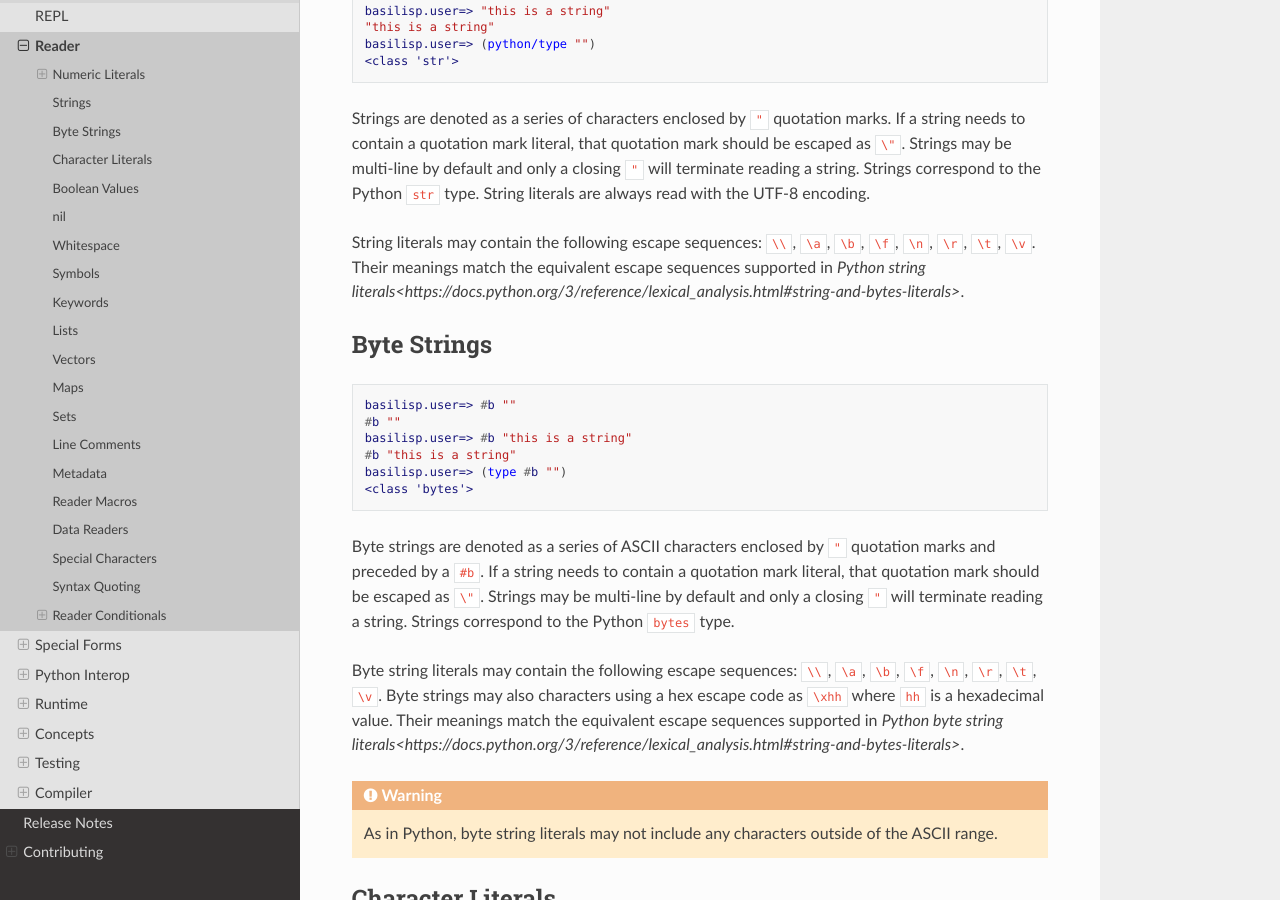
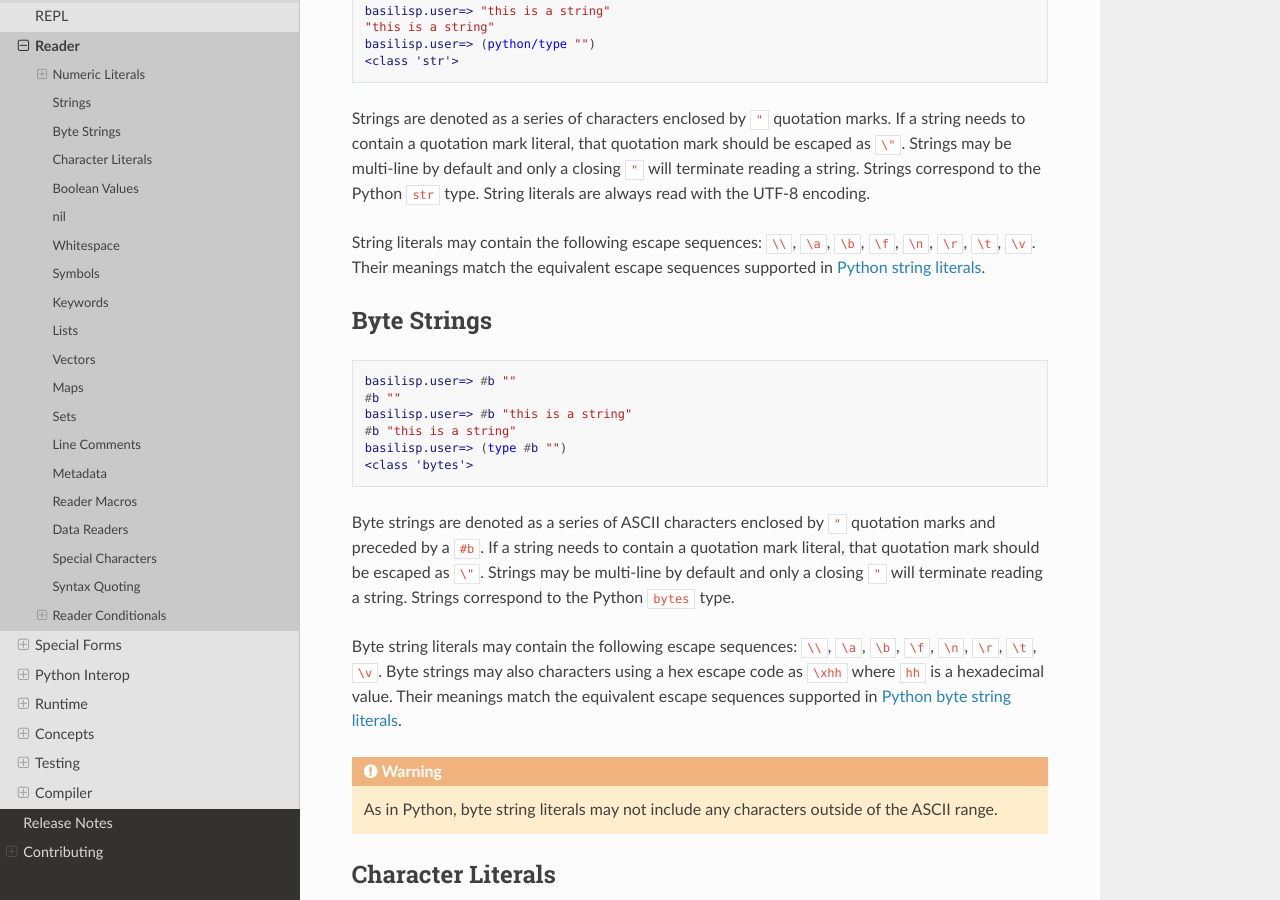
Before and after one commit to basilisp-lang/basilisp, a Sphinx documentation site: the page built from docs/reader.rst, in a window 1280 px wide and 900 px high, scrolled down 2387 px. Built offline with Sphinx 7.4.7 and the Read the Docs theme 2.0.0, drawn with Linux system fonts in a browser that asks for light colours; cross-references to code outside the pages are shown as plain code.

```diff
--- a/docs/reader.rst
+++ b/docs/reader.rst
@@ -99,7 +99,7 @@ Strings correspond to the Python ``str`` type.
 String literals are always read with the UTF-8 encoding.
 
 String literals may contain the following escape sequences: ``\\``, ``\a``, ``\b``, ``\f``, ``\n``, ``\r``, ``\t``, ``\v``.
-Their meanings match the equivalent escape sequences supported in `Python string literals<https://docs.python.org/3/reference/lexical_analysis.html#string-and-bytes-literals>`.
+Their meanings match the equivalent escape sequences supported in `Python string literals <https://docs.python.org/3/reference/lexical_analysis.html#string-and-bytes-literals>`_\.
 
 
 Byte Strings
@@ -121,7 +121,7 @@ Strings correspond to the Python ``bytes`` type.
 
 Byte string literals may contain the following escape sequences: ``\\``, ``\a``, ``\b``, ``\f``, ``\n``, ``\r``, ``\t``, ``\v``.
 Byte strings may also characters using a hex escape code as ``\xhh`` where ``hh`` is a hexadecimal value.
-Their meanings match the equivalent escape sequences supported in `Python byte string literals<https://docs.python.org/3/reference/lexical_analysis.html#string-and-bytes-literals>`.
+Their meanings match the equivalent escape sequences supported in `Python byte string literals <https://docs.python.org/3/reference/lexical_analysis.html#string-and-bytes-literals>`_\.
 
 
 .. warning::
```
Also changed, not shown: 1 other file.
